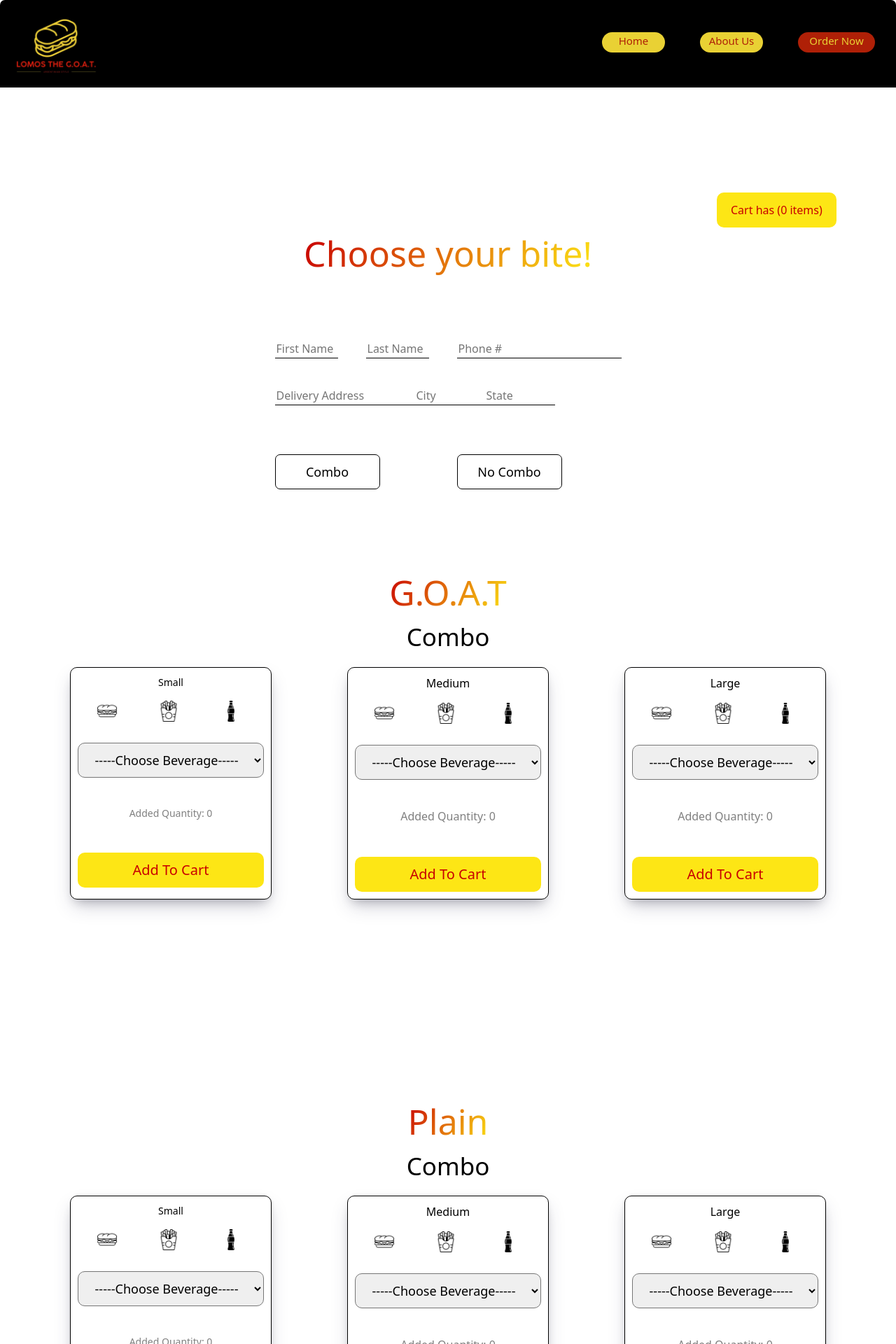
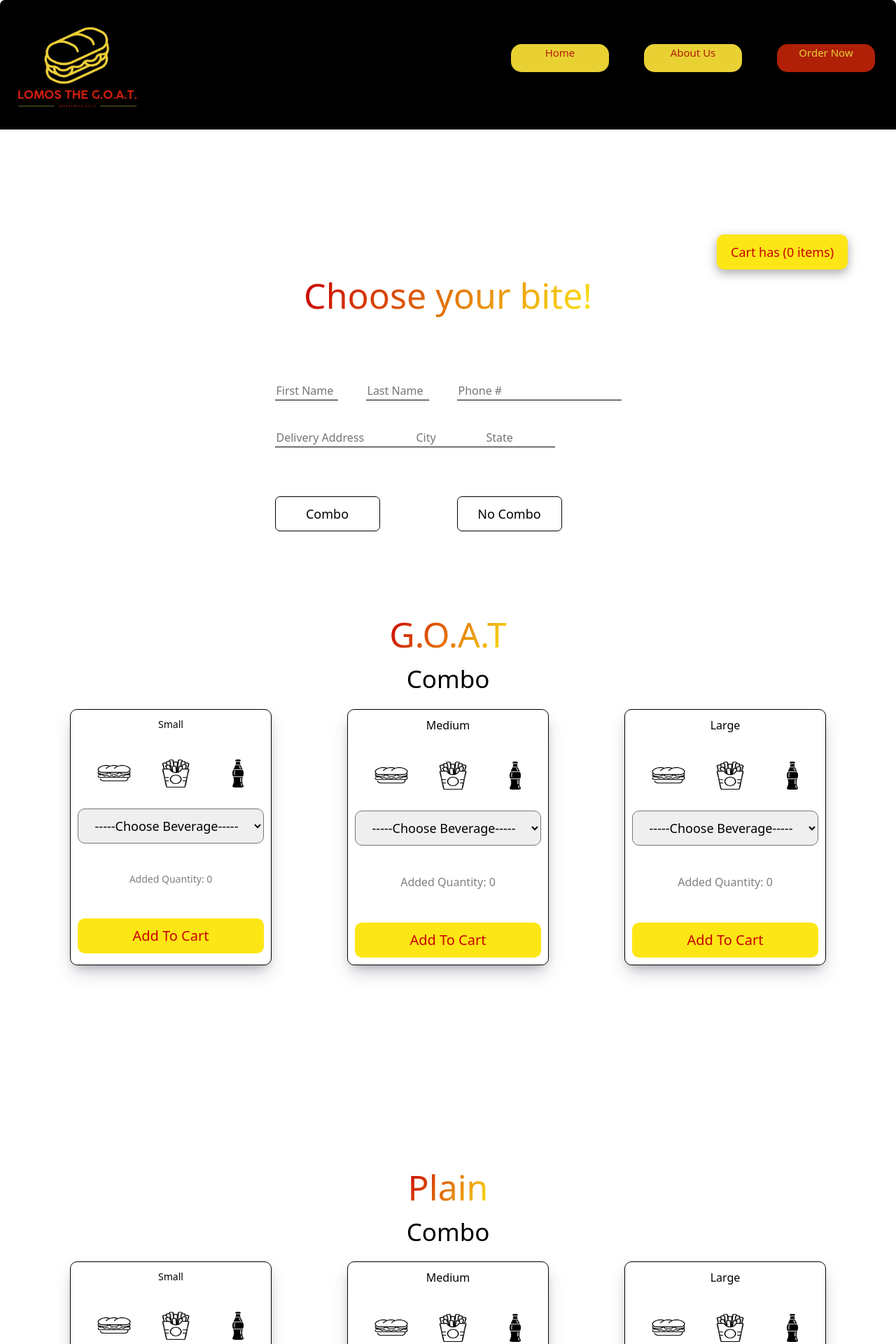
Before and after one commit to JorgeLG87/Lomos-the-G.O.A.T, a React (Vite) app: page /order-now in a window 1280 px wide. Shown: the top 1920 px of the page at 70% size. Built offline with nearby package versions, Linux system fonts and the light colour scheme; the HTML template or start-up script is replaced by a standard one.

Commit message:
Worked on the error message for when there is no beverage selected

```diff
--- a/src/App.css
+++ b/src/App.css
@@ -11,7 +11,7 @@
 .logo {
   display: flex;
   position: absolute;
-  width: 120px;
+  width: 180px;
   margin-top: 5px;
   margin-left: 20px;
 }
--- a/src/Components/Combo.css
+++ b/src/Components/Combo.css
@@ -268,10 +268,12 @@
     grid-template-columns: repeat(3,1fr);
     margin-left: 10%;
     width: 100%;
+    margin-top: 40px;
 }
 
 .icon-item {
-    width: 30px;
+    width: 50px;
+    height: 40px;
 }
 
 .text {
@@ -325,5 +327,6 @@
   }
 
   .bev-error {
-    margin-top: 50%;
+    margin-top: 10%;
+    color:rgb(200, 0, 0);
   }
--- a/src/Components/Combo.jsx
+++ b/src/Components/Combo.jsx
@@ -10,9 +10,18 @@ export default function Combo({ lomo, setLomo, quantity, setQuantity, dateStamp,
 
     const [error, setError] = useState(false);
     const [ combo1, setCombo1 ] = useState(0);
+    const [ bevValid1, setBevValid1 ] = useState(false);
+    const [ bevValid2, setBevValid2 ] = useState(false);
+    const [ bevValid3, setBevValid3 ] = useState(false);
+    const [ bevValid4, setBevValid4 ] = useState(false);
+    const [ bevValid5, setBevValid5 ] = useState(false);
+    const [ bevValid6, setBevValid6 ] = useState(false);
 
 
     const cart = useContext(CartContext);
+
+
+
 
 
     function handleAddItems(e) {
@@ -47,9 +56,9 @@ export default function Combo({ lomo, setLomo, quantity, setQuantity, dateStamp,
                         <div className="small">
                             <p className="text">Small</p>
                             <div className="icons">
-                                <img className="icon-item" src="/sandwich.png"/>
-                                <img className="icon-item" src="/fries.png"/>
-                                <img className="icon-item" src="/soda.png"/>
+                                <img className="icon-item" src="/sandwich-medium.png"/>
+                                <img className="icon-item" src="/fries-medium.png"/>
+                                <img className="icon-item" src="/soda-medium.png"/>
                             </div>
                             <select id="bev-type1" className="beverage-type" required>
                                 <option value="">-----Choose Beverage-----</option>
@@ -59,42 +68,53 @@ export default function Combo({ lomo, setLomo, quantity, setQuantity, dateStamp,
                             </select>
 
                         {(cart.items) ? <p className="quantity-text">Added Quantity: {(cart.items).filter(item=>item.id==="1").length}</p> : null}
+                        {bevValid1 ? <p className="bev-error">Please choose a beverage type</p> : null}
                         <button onClick={() => {
-                           document.getElementById("bev-type1").value ? cart.addOneToCart("1") : <p className="bev-error">Choose beverage type</p>}} className="add" type="button">Add To Cart</button>
+                           document.getElementById("bev-type1").value ? cart.addOneToCart("1") : setBevValid1(true);
+                           document.getElementById("bev-type1").value ? setBevValid1(false) : null
+                           }} className="add" type="button">Add To Cart</button>
                     </div>
 
                     <div className="medium">
                         <p className="text">Medium</p>
                         <div className="icons">
-                            <img className="icon-item" src="/sandwich.png"/>
-                            <img className="icon-item" src="/fries.png"/>
-                            <img className="icon-item" src="/soda.png"/>
+                            <img className="icon-item" src="/sandwich-medium.png"/>
+                            <img className="icon-item" src="/fries-medium.png"/>
+                            <img className="icon-item" src="/soda-medium.png"/>
                         </div>
                         <select id="bev-type2" className="beverage-type">
-                            <option value="choose-beverage">-----Choose Beverage-----</option>
+                            <option value="">-----Choose Beverage-----</option>
                             <option value="Coca Cola">Coca Cola</option>
                             <option value="Pepsi">Pepsi</option>
                             <option value="Sprite">Sprite</option>
                         </select>
                         {(cart.items) ? <p className="quantity-text">Added Quantity: {(cart.items).filter(item=>item.id==="2").length}</p> : null}
-                        <button onClick={() => cart.addOneToCart("2")} className="add" type="button">Add To Cart</button>
+                        {bevValid2 ? <p className="bev-error">Please choose a beverage type</p> : null}
+                        <button onClick={() => {
+                            document.getElementById("bev-type2").value ? cart.addOneToCart("2") : setBevValid2(true);
+                            document.getElementById("bev-type2").value ? setBevValid2(false) : null
+                            }} className="add" type="button">Add To Cart</button>
                     </div>
 
                     <div className="large">
                         <p className="text">Large</p>
                         <div className="icons">
-                            <img className="icon-item" src="/sandwich.png"/>
-                            <img className="icon-item" src="/fries.png"/>
-                            <img className="icon-item" src="/soda.png"/>
+                            <img className="icon-item" src="/sandwich-medium.png"/>
+                            <img className="icon-item" src="/fries-medium.png"/>
+                            <img className="icon-item" src="/soda-medium.png"/>
                         </div>
                         <select id="bev-type3" className="beverage-type">
-                            <option value="choose-beverage">-----Choose Beverage-----</option>
+                            <option value="">-----Choose Beverage-----</option>
                             <option value="Coca Cola">Coca Cola</option>
                             <option value="Pepsi">Pepsi</option>
                             <option value="Sprite">Sprite</option>
                         </select>
                         {(cart.items) ? <p className="quantity-text">Added Quantity: {(cart.items).filter(item=>item.id==="3").length}</p> : null}
-                        <button onClick={() => cart.addOneToCart("3")} className="add" type="button">Add To Cart</button>
+                        {bevValid3 ? <p className="bev-error">Please choose a beverage type</p> : null}
+                        <button onClick={() => {
+                            document.getElementById("bev-type3").value ? cart.addOneToCart("3") : setBevValid3(true);
+                            document.getElementById("bev-type3").value ? setBevValid3(false) : null
+                            }} className="add" type="button">Add To Cart</button>
                     </div>
 
                 </div>
@@ -106,52 +126,64 @@ export default function Combo({ lomo, setLomo, quantity, setQuantity, dateStamp,
                     <div className="small">
                         <p className="text">Small</p>
                         <div className="icons">
-                            <img className="icon-item" src="/sandwich.png"/>
-                            <img className="icon-item" src="/fries.png"/>
-                            <img className="icon-item" src="/soda.png"/>
+                            <img className="icon-item" src="/sandwich-medium.png"/>
+                            <img className="icon-item" src="/fries-medium.png"/>
+                            <img className="icon-item" src="/soda-medium.png"/>
                         </div>
                         <select id="bev-type4" className="beverage-type">
-                            <option value="choose-beverage">-----Choose Beverage-----</option>
+                            <option value="">-----Choose Beverage-----</option>
                             <option value="Coca Cola">Coca Cola</option>
                             <option value="Pepsi">Pepsi</option>
                             <option value="Sprite">Sprite</option>
                         </select>
                         {(cart.items) ? <p className="quantity-text">Added Quantity: {(cart.items).filter(item=>item.id==="4").length}</p> : null}
-                        <button onClick={() => cart.addOneToCart("4")} className="add" type="button">Add To Cart</button>
+                        {bevValid4 ? <p className="bev-error">Please choose a beverage type</p> : null}
+                        <button onClick={() => {
+                            document.getElementById("bev-type4").value ? cart.addOneToCart("4") : setBevValid4(true);
+                            document.getElementById("bev-type4").value ? setBevValid4(false) : null
+                            }} className="add" type="button">Add To Cart</button>
                     </div>
 
                     <div className="medium">
                         <p className="text">Medium</p>
                         <div className="icons">
-                            <img className="icon-item" src="/sandwich.png"/>
-                            <img className="icon-item" src="/fries.png"/>
-                            <img className="icon-item" src="/soda.png"/>
+                            <img className="icon-item" src="/sandwich-medium.png"/>
+                            <img className="icon-item" src="/fries-medium.png"/>
+                            <img className="icon-item" src="/soda-medium.png"/>
                         </div>
                         <select id="bev-type5" className="beverage-type">
-                            <option value="choose-beverage">-----Choose Beverage-----</option>
+                            <option value="">-----Choose Beverage-----</option>
                             <option value="Coca Cola">Coca Cola</option>
                             <option value="Pepsi">Pepsi</option>
                             <option value="Sprite">Sprite</option>
                         </select>
                         {(cart.items) ? <p className="quantity-text">Added Quantity: {(cart.items).filter(item=>item.id==="5").length}</p> : null}
-                        <button onClick={() => cart.addOneToCart("5")} className="add" type="button">Add To Cart</button>
+                        {bevValid5 ? <p className="bev-error">Please choose a beverage type</p> : null}
+                        <button onClick={() => {
+                            document.getElementById("bev-type5").value ? cart.addOneToCart("5") : setBevValid5(true);
+                            document.getElementById("bev-type5").value ? setBevValid5(false) : null
+                            }} className="add" type="button">Add To Cart</button>
                     </div>
 
                     <div className="large">
                         <p className="text">Large</p>
                         <div className="icons">
-                            <img className="icon-item" src="/sandwich.png"/>
-                            <img className="icon-item" src="/fries.png"/>
-                            <img className="icon-item" src="/soda.png"/>
+                            <img className="icon-item" src="/sandwich-medium.png"/>
+                            <img className="icon-item" src="/fries-medium.png"/>
+                            <img className="icon-item" src="/soda-medium.png"/>
                         </div>
                         <select id="bev-type6" className="beverage-type">
-                            <option value="choose-beverage">-----Choose Beverage-----</option>
+                            <option value="">-----Choose Beverage-----</option>
                             <option value="Coca Cola">Coca Cola</option>
                             <option value="Pepsi">Pepsi</option>
                             <option value="Sprite">Sprite</option>
                         </select>
                         {(cart.items) ? <p className="quantity-text">Added Quantity: {(cart.items).filter(item=>item.id==="6").length}</p> : null}
-                        <button onClick={() => cart.addOneToCart("6")} className="add" type="button">Add To Cart</button>
+                        {bevValid6 ? <p className="bev-error">Please choose a beverage type</p> : null}
+                        <button onClick={() => {
+                            document.getElementById("bev-type6").value ? cart.addOneToCart("6") : setBevValid6(true);
+                            document.getElementById("bev-type6").value ? setBevValid6(false) : null
+                            }} className="add" type="button">Add To Cart</button>
                     </div>
 
                 </div>
--- a/src/Components/Form.css
+++ b/src/Components/Form.css
@@ -333,11 +333,13 @@ hr {
     height: 50px;
     border: none;
     background-color: rgb(253, 230, 21);
+    box-shadow: rgba(0, 0, 0, 0.35) 0px 5px 15px;
     color: rgb(200, 0, 0);
     border-radius: 10px;
     padding: 20px;
     margin-top: 50px;
     margin-left: 80%;
+    font-size: large;
     @media (width < 450px) {
         width: 50%;
         margin-left: 25%;
--- a/src/Components/Home.css
+++ b/src/Components/Home.css
@@ -266,9 +266,10 @@
   border: none;
   background-color: rgb(253, 230, 21);
   border-radius: 10px;
-  margin-top: 70px;
+  margin-top: 90px;
   margin-left: 35%;
   color: rgb(200, 0, 0);
+  box-shadow: rgba(0, 0, 0, 0.35) 0px 5px 15px;
   @media (width < 450px) {
     width: 70%;
     margin-left: 15%;
--- a/src/Components/Navbar.css
+++ b/src/Components/Navbar.css
@@ -3,7 +3,7 @@
     display: inline-flex;
     width: 100%;
     justify-content: right;
-    height: 125px;
+    height: 185px;
     color: white;
     border-radius: 7px;
     border-bottom-left-radius: 0px;
@@ -18,6 +18,7 @@
 
 .items-list {
     display: flex;
+    flex-direction: row;
     position: relative;
     align-items:center;
     gap: 50px;
@@ -35,7 +36,7 @@
     list-style-type: none;
     color: #AF2007;
     font-size: 15px;
-    margin-top: -11.5px;
+    margin-top: 0px;
 
 }
 
@@ -45,7 +46,7 @@
     list-style-type: none;
     color: #E9D134;
     font-size: 15px;
-    margin-top: -11.5px;
+    margin-top: 0px;
 }
 
 
@@ -64,32 +65,39 @@
 
 .home-container {
     border: none;
+    display: flex;
+    justify-content: center;
+    align-items: center;
     border-radius: 15px;
     background-color: #E9D134;
-    height: 29px;
-    width: 90px;
-    margin-top: 15px;
+    height: 40px;
+    width: 140px;
+    margin-top: 0px;
     text-align: center;
 }
 
 
 .ordernow-container {
+    display: flex;
+    justify-content: center;
+    align-items: center;
     border: none;
     border-radius: 15px;
     background-color: #AF2007;
-    height: 29px;
-    width: 110px;
-    margin-top: 15px;
+    height: 40px;
+    width: 140px;
     text-align: center;
 }
 
 .aboutus-container {
+    display: flex;
+    justify-content: center;
+    align-items: center;
     border: none;
     border-radius: 15px;
     background-color: #E9D134;
-    height: 29px;
-    width: 90px;
-    margin-top: 15px;
+    height: 40px;
+    width: 140px;
     text-align: center;
 }
 
--- a/src/Components/ShowCart.css
+++ b/src/Components/ShowCart.css
@@ -18,7 +18,9 @@
     padding-left: 30px;
     padding-right: 30px;
     background-color: rgb(253, 230, 21);
+    box-shadow: rgba(0, 0, 0, 0.35) 0px 5px 15px;
     color: rgb(200, 0, 0);
+    font-size: large;
     @media (width < 450px) {
 
     }
@@ -45,7 +47,9 @@
     padding-left: 30px;
     padding-right: 30px;
     background-color: rgb(80, 200, 120);
+    box-shadow: rgba(0, 0, 0, 0.35) 0px 5px 15px;
     color: white;
+    font-size: large;
 }
 .place-order-top:hover {
     cursor: pointer;
--- a/src/Components/SocialMedia.jsx
+++ b/src/Components/SocialMedia.jsx
@@ -9,6 +9,9 @@ export default function SocialMedia() {
             <a href="https://www.facebook.com/people/Lomos-The-G-o-a-t/61559046853292/"><img className="facebook" src="https://img.icons8.com/color/144/facebook-new.png" alt="facebook-new"/></a>
             <a href="https://www.tiktok.com/@lomostheg.o.a.t?lang=en"><img className="tiktok" src="https://img.icons8.com/color/144/tiktok--v1.png" alt="tiktok--v1"/></a>
             </div>
+            <div className="company-text-container">
+                <p className="company-text">Lomos The G.O.A.T - Est. 2024</p>
+            </div>
         </div>
     )
 }
```
Also changed, not shown: src/Components/NoCombo.css (+14 -8 lines), src/Components/SocialMedia.css (+8 -0 lines).
